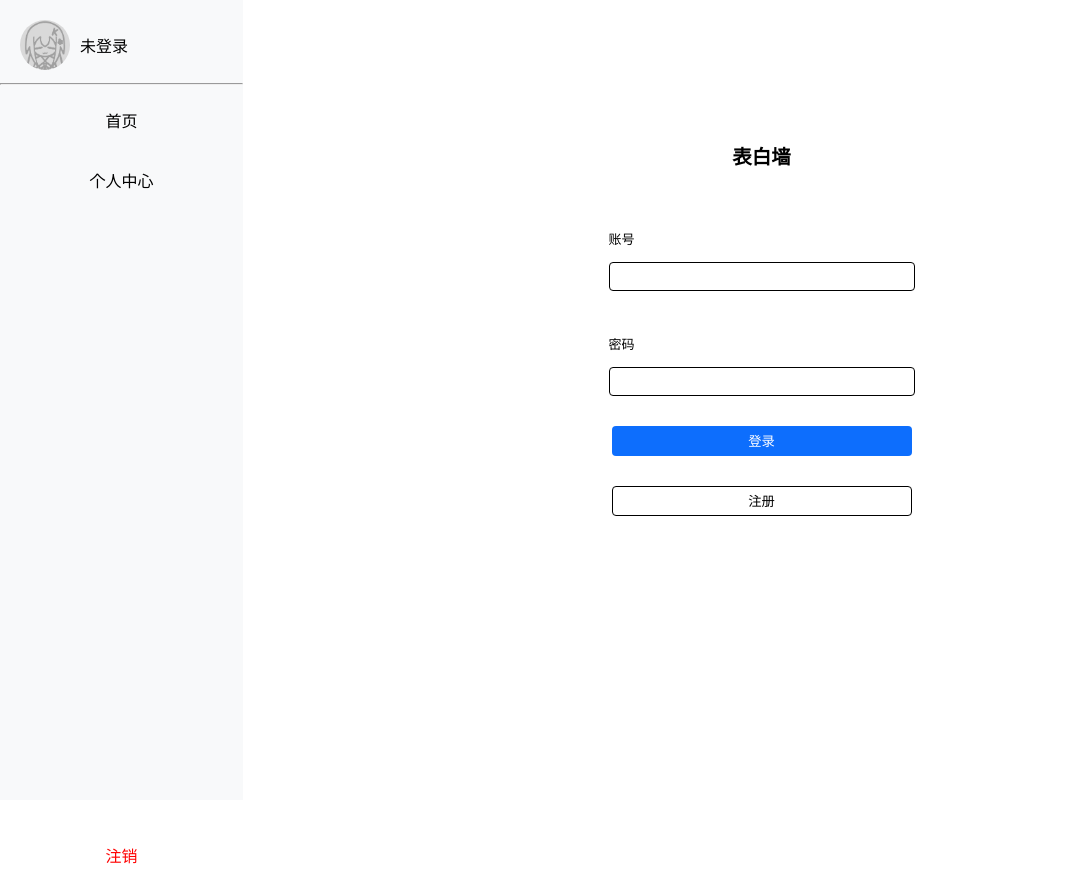
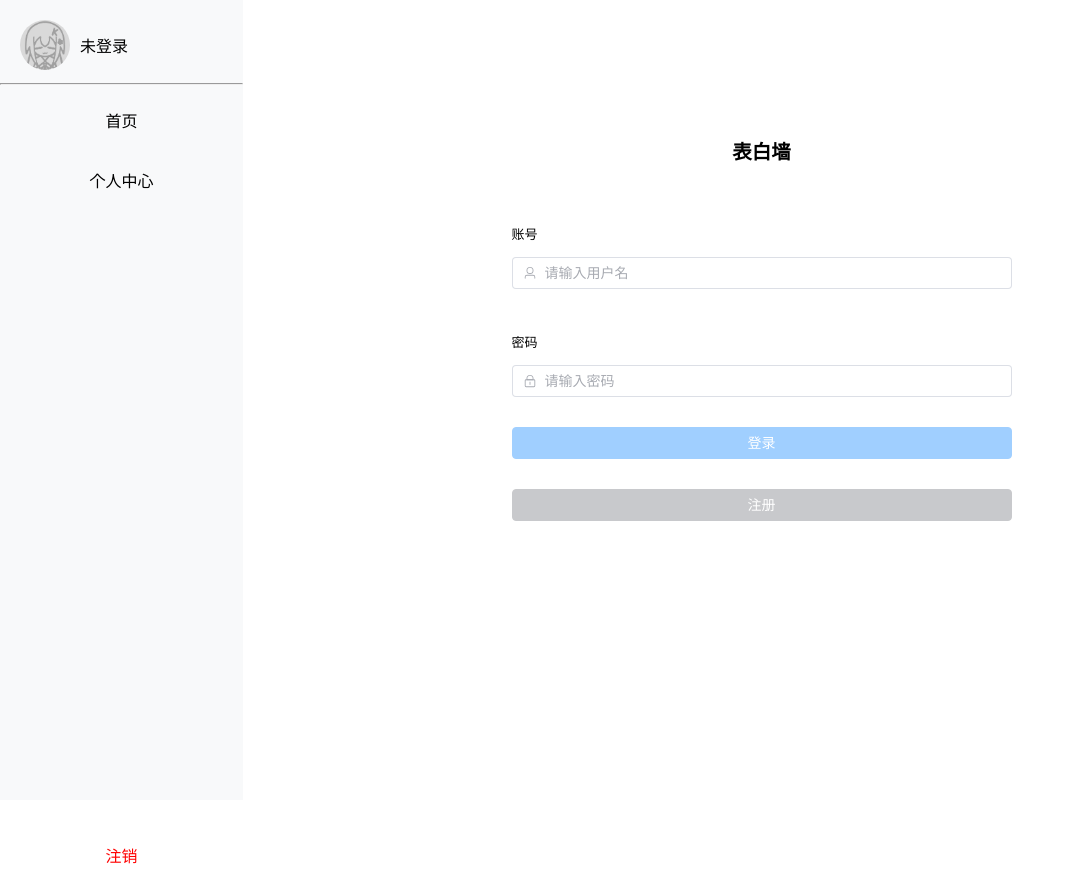
Before and after one commit to Promise2679/confession-wall-front, a Vue app: page / in a window 1280 px wide. Shown: the whole page, without its empty margins (0-1075 px from the left). Built offline with nearby package versions, Linux system fonts and the light colour scheme; the HTML template or start-up script is replaced by a standard one.

Commit message:
<feat>: 引入了element plus，更新了登录注册页面，将侧边栏注册为组件

```diff
--- a/package.json
+++ b/package.json
@@ -15,6 +15,8 @@
     "format": "prettier --write src/"
   },
   "dependencies": {
+    "@element-plus/icons-vue": "^2.3.2",
+    "element-plus": "^2.11.2",
     "pinia": "^3.0.3",
     "vue": "^3.5.18",
     "vue-router": "^4.5.1"
--- a/src/main.ts
+++ b/src/main.ts
@@ -4,9 +4,18 @@ import { createPinia } from 'pinia'
 import App from './App.vue'
 import router from './router'
 
+import ElementPlus from 'element-plus'
+import 'element-plus/dist/index.css'
+import * as ElementPlusIconsVue from '@element-plus/icons-vue'
+
 const app = createApp(App)
 
 app.use(createPinia())
 app.use(router)
 
+app.use(ElementPlus)
+for (const [key, component] of Object.entries(ElementPlusIconsVue)) {
+  app.component(key, component)
+}
+
 app.mount('#app')
--- a/src/router/index.ts
+++ b/src/router/index.ts
@@ -1,5 +1,6 @@
 import { createRouter, createWebHistory } from 'vue-router'
 import main from '@/views/main.vue'
+import aside from '@/views/components/aside.vue'
 
 const routes = [
   {
@@ -7,6 +8,11 @@ const routes = [
     name: 'home',
     component: main,
   },
+  {
+    path: '/aside',
+    name: 'aside',
+    component: aside,
+  }
 ]
 
 const router = createRouter({
--- /dev/null
+++ b/src/views/components/aside.vue
@@ -0,0 +1,74 @@
+<template>
+<div class="aside">
+    <div class="head">
+        <img class="avatar" src="@/asset/default_avatar.webp">
+        <span class="name">未登录</span>
+    </div>
+    <hr class="translate">
+    <div class="translate btn"><span class="text">首页</span></div>
+    <div class="translate btn"><span class="text">个人中心</span></div>
+    <div class="logout"><span class="text">注销</span></div>
+</div>
+</template>
+
+<style scoped>
+.aside {
+    min-height: 100vh;
+    height: 100%;
+    width: 300px;
+    background-color: #f8f9fa;
+}
+
+.head {
+    display: flex;
+    flex-direction: row;
+    gap: 10px;
+    align-items: center;
+    position: relative;
+    transform: translate(20px, 20px);
+}
+
+.translate {
+    transform: translateY(25px);
+}
+
+.avatar {
+    width: 50px;
+    height: 50px;
+    border-radius: 50%;
+}
+
+.name {
+    text-align: center;
+}
+
+.btn {
+    display: flex;
+    width: 100%;
+    height: 50px;
+    margin-top: 10px;
+    align-items: center;
+    justify-content: center;
+}
+
+.logout {
+    display: flex;
+    position: relative;
+    bottom: -650px;
+    width: 100%;
+    height: 50px;
+    align-items: center;
+    justify-content: center;
+    color: red;
+}
+
+.btn:hover,
+.logout:hover {
+    background-color: rgb(226.5, 227.8, 229.1);
+    transition: background-color 0.2s;
+}
+
+.text {
+    text-align: center;
+}
+</style>
--- a/src/views/main.vue
+++ b/src/views/main.vue
@@ -1,31 +1,42 @@
-<script setup lang="ts"></script>
+<script setup lang="ts">
+import { computed, ref } from 'vue';
+import { ElNotification } from 'element-plus';
+import Aside from './components/aside.vue';
+
+const username = ref('')
+const password = ref('')
+const notEmpty = computed(() => username.value.length === 0 || password.value.length === 0)
+
+const login = () => {
+    ElNotification({ message: '欢迎回来！', type: 'success' })
+}
+
+const reg = () => {
+    ElNotification({ message: '注册成功！', type: 'success' })
+}
+</script>
 
 <template>
 <div class="container">
-    <div class="aside">
-        <div class="head">
-            <img class="avatar" src="@/asset/default_avatar.webp">
-            <span class="name">未登录</span>
-        </div>
-        <hr class="translate">
-        <div class="translate btn"><span class="text">首页</span></div>
-        <div class="translate btn"><span class="text">个人中心</span></div>
-        <div class="logout"><span class="text">注销</span></div>
-
-    </div>
+    <Aside />
     <div class="login-container">
         <div class="login">
             <h2 class="title">表白墙</h2>
             <div class="input">
                 <p>账号</p>
-                <input type="text">
+                <el-input v-model="username" prefix-icon="User" placeholder="请输入用户名" style="width: 500px;"></el-input>
             </div>
             <div class="input">
                 <p>密码</p>
-                <input type="text">
+                <el-input v-model="password" prefix-icon="Lock" placeholder="请输入密码" style="width: 500px;"
+                    auto-complete="new-password" show-password></el-input>
             </div>
-            <button class="btn-1">登录</button>
-            <button class="btn-2">注册</button>
+            <div class="input">
+                <el-button @click="login" style="width: 500px;" type="primary" :disabled="notEmpty">登录</el-button>
+            </div>
+            <div class="input">
+                <el-button @click="reg" style="width: 500px;" type="info" :disabled="notEmpty">注册</el-button>
+            </div>
         </div>
     </div>
 </div>
@@ -77,82 +88,4 @@ input {
 input:focus {
     border: 3px solid #86b7fe
 }
-
-.btn-1 {
-    width: 300px;
-    height: 30px;
-    border-radius: 4px;
-    border: none;
-    background-color: #0d6efd;
-    color: white;
-}
-
-.btn-2 {
-    width: 300px;
-    height: 30px;
-    border-radius: 4px;
-    border: 1px solid;
-    background-color: white;
-}
-
-
-.aside {
-    min-height: 100vh;
-    height: 100%;
-    width: 300px;
-    background-color: #f8f9fa;
-}
-
-.head {
-    display: flex;
-    flex-direction: row;
-    gap: 10px;
-    align-items: center;
-    position: relative;
-    transform: translate(20px, 20px);
-}
-
-.translate {
-    transform: translateY(25px);
-}
-
-.avatar {
-    width: 50px;
-    height: 50px;
-    border-radius: 50%;
-}
-
-.name {
-    text-align: center;
-}
-
-.btn {
-    display: flex;
-    width: 100%;
-    height: 50px;
-    margin-top: 10px;
-    align-items: center;
-    justify-content: center;
-}
-
-.logout {
-    display: flex;
-    position: relative;
-    bottom: -650px;
-    width: 100%;
-    height: 50px;
-    align-items: center;
-    justify-content: center;
-    color: red;
-}
-
-.btn:hover,
-.logout:hover {
-    background-color: rgb(226.5, 227.8, 229.1);
-    transition: background-color 0.2s;
-}
-
-.text {
-    text-align: center;
-}
 </style>
--- a/vite.config.ts
+++ b/vite.config.ts
@@ -1,8 +1,10 @@
-import { fileURLToPath, URL } from 'node:url'
+import path from 'path'
 
 import { defineConfig } from 'vite'
 import vue from '@vitejs/plugin-vue'
 import vueDevTools from 'vite-plugin-vue-devtools'
+
+const pathSrc = path.resolve(__dirname, 'src')
 
 // https://vite.dev/config/
 export default defineConfig({
@@ -10,9 +12,10 @@ export default defineConfig({
     vue(),
     vueDevTools(),
   ],
+
   resolve: {
     alias: {
-      '@': fileURLToPath(new URL('./src', import.meta.url))
+      '@': pathSrc,
     },
   },
 })
```
Also changed, not shown: 1 other file (tests, documents, lock files or other folders).
